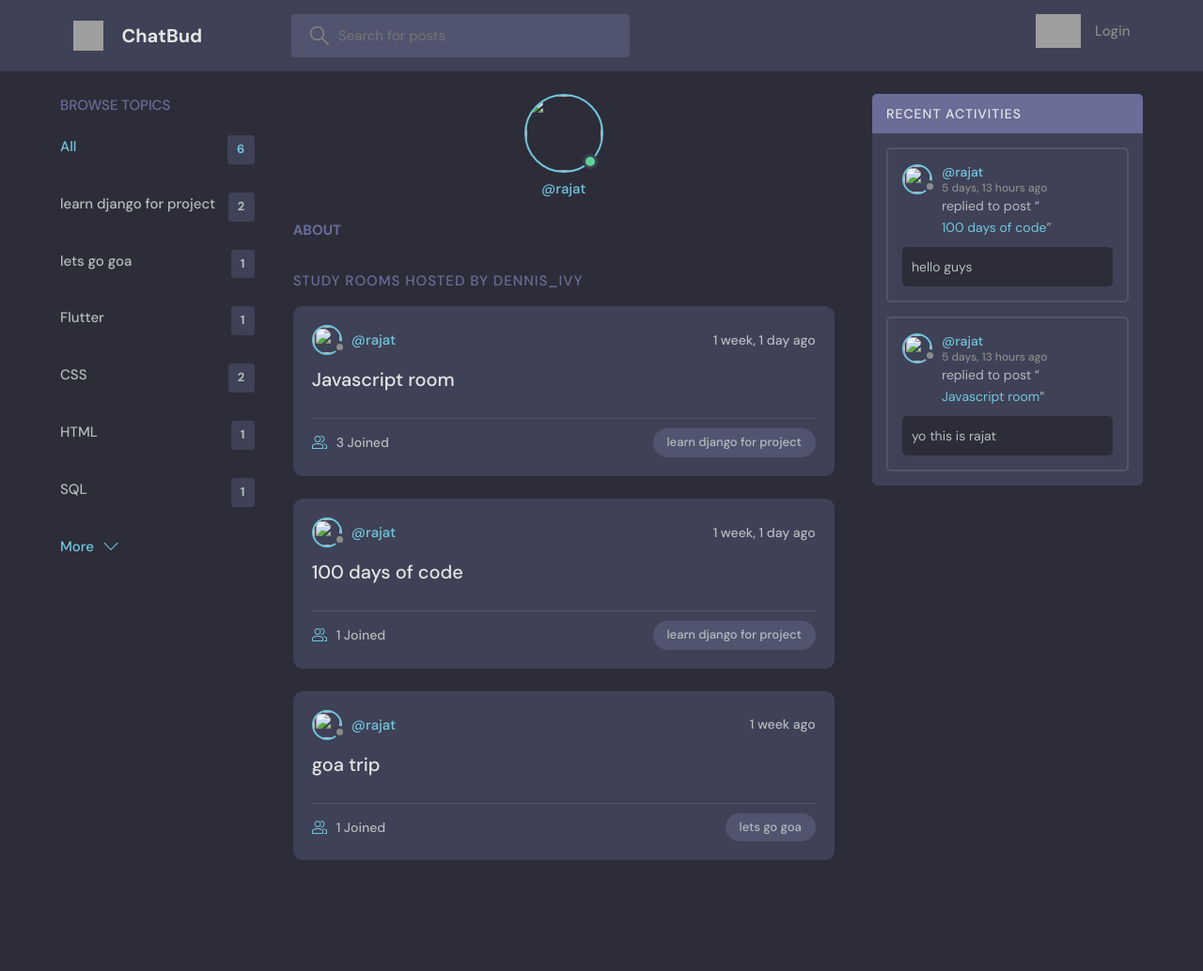
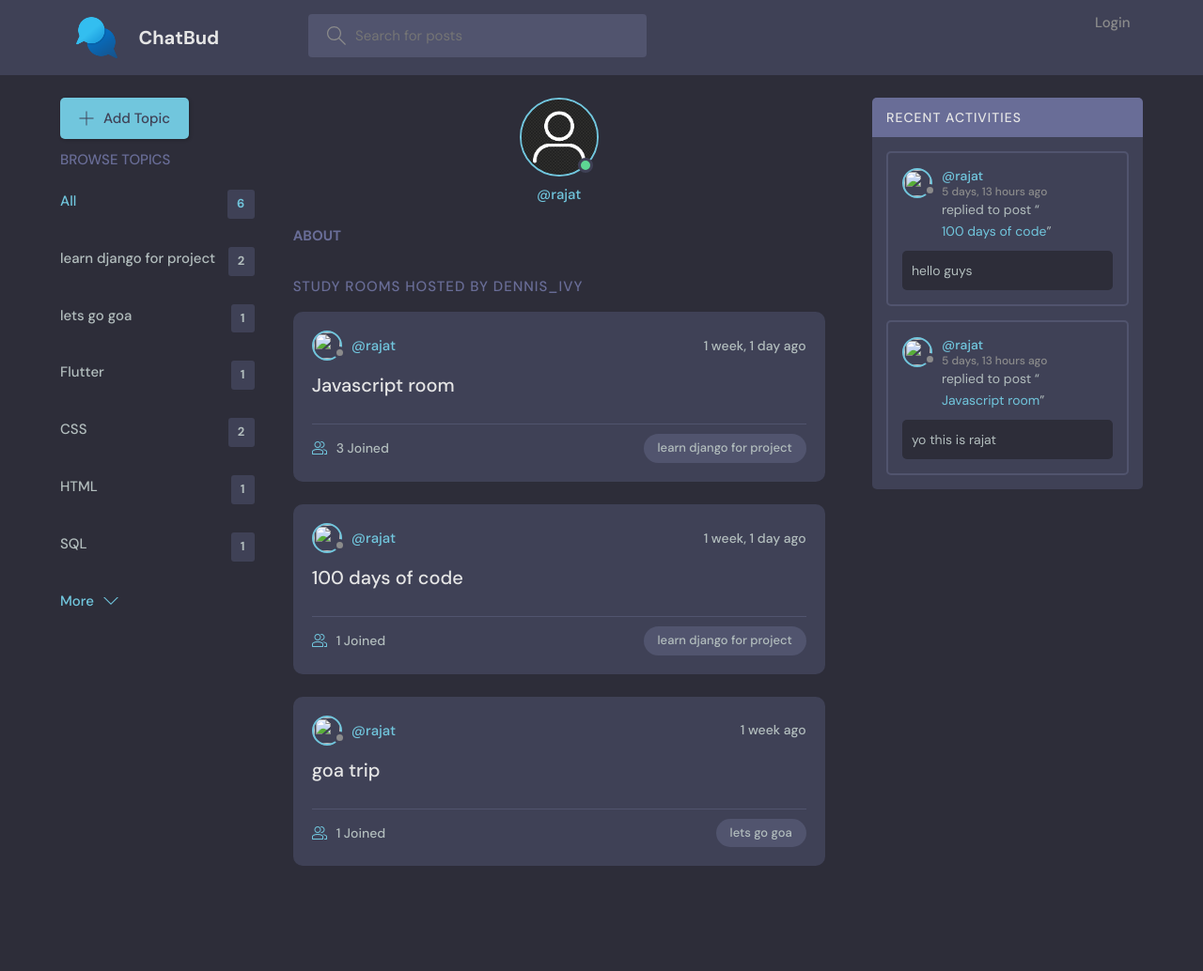
Before and after one commit to rajatverma311201/chatBud, a Django app: page /user-profile/2/ in a window 1280 px wide. Shown: the whole page at 94% size. Before the commit the page ends 916 px from the top, so only its background shows below. Run offline with Django 4.2, Linux system fonts and the light colour scheme; data comes from the database, SQL or seed files in the repository; both versions use the stored data as it was after the commit; grey boxes are pictures that could not be loaded.

Commit message:
added create topic feature

```diff
--- a/base/templates/base/profile.html
+++ b/base/templates/base/profile.html
@@ -1,6 +1,4 @@
-{% extends 'main.html' %}
-
-{% block content %}
+{% extends 'main.html' %} {% block content %} {% load static %}
 <main class="profile-page layout layout--3">
   <div class="container">
     <!-- Topics Start -->
@@ -12,33 +10,30 @@
       <div class="profile">
         <div class="profile__avatar">
           <div class="avatar avatar--large active">
-            <img src="{{user.avatar.url}}" />
+            <img src="{% static 'images/user-img.png' %}" />
           </div>
         </div>
         <div class="profile__info">
           <h3>{{user.name}}</h3>
           <p>@{{user.username}}</p>
           {% if request.user == user %}
-          <a href="{% url 'updateUser' %}" class="btn btn--main btn--pill">Edit Profile</a>
+          <a href="{% url 'updateUser' %}" class="btn btn--main btn--pill"
+            >Edit Profile</a
+          >
           {% endif %}
         </div>
         <div class="profile__about">
           <h3>About</h3>
-          <p>
-            {{user.bio}}
-          </p>
+          <p>{{user.bio}}</p>
         </div>
       </div>
 
       <div class="roomList__header">
         <div>
-          <h2>Study Rooms Hosted by dennis_ivy</a>
-          </h2>
+          <h2>Study Rooms Hosted by dennis_ivy</h2>
         </div>
       </div>
       {% include 'base/feed_component.html' %}
-
-
     </div>
     <!-- Room List End -->
 
--- a/base/templates/base/topic_component.html
+++ b/base/templates/base/topic_component.html
@@ -1,5 +1,35 @@
 <div class="topics">
   <div class="topics__header">
+    <div class="btn btn--main create-topic">
+      <svg
+        version="1.1"
+        xmlns="http://www.w3.org/2000/svg"
+        width="32"
+        height="32"
+        viewBox="0 0 32 32"
+      >
+        <title>add</title>
+        <path
+          d="M16.943 0.943h-1.885v14.115h-14.115v1.885h14.115v14.115h1.885v-14.115h14.115v-1.885h-14.115v-14.115z"
+        ></path>
+      </svg>
+      Add Topic
+    </div>
+    <form
+      action="{% url 'createTopic'%}"
+      method="post"
+      class="create-topic-field hidden-topic"
+    >
+      {% csrf_token %}
+      <input
+        type="text"
+        name="topic"
+        id="topic"
+        value=""
+        placeholder="Enter Topic..."
+      />
+      <input type="submit" value="+" class="btn btn--main" />
+    </form>
     <h2>Browse Topics</h2>
   </div>
   <ul class="topics__list">
--- a/base/urls.py
+++ b/base/urls.py
@@ -13,5 +13,6 @@
     path('delete-room/<str:pk>/', views.deleteRoom, name="deleteRoom"),
     path('delete-message/<str:pk>/', views.deleteMessage, name="deleteMessage"),
     path('user-profile/<str:pk>/', views.userProfile, name="userProfile"),
-    path('update-user/', views.updateUser, name="updateUser")
+    path('update-user/', views.updateUser, name="updateUser"),
+    path('create-topic/', views.createTopic, name="createTopic"),
 ]
--- a/base/views.py
+++ b/base/views.py
@@ -24,6 +24,7 @@
     topics = Topic.objects.all()
     # print(topics)
     room_messages = Message.objects.all()[:4]
+    print(room_messages)
 
     context = {'rooms': rooms, 'topics': topics,
                'room_messages': room_messages}
@@ -66,6 +67,7 @@
         # if form.is_valid():
         #     print("hello")
         #     form.save()
+
         room = Room.objects.create(
             host=request.user,
             name=request.POST.get('name'),
@@ -76,6 +78,17 @@
 
     context = {'form': form, 'topics': topics}
     return render(request, 'base/room_form.html', context)
+
+
+@login_required(login_url='/login')
+def createTopic(request):
+    if request.method == "POST":
+        topic = request.POST.get('topic').strip()
+        if topic != "":
+            Topic.objects.create(
+                name=topic
+            )
+        return redirect('home')
 
 
 @login_required(login_url='/login')
--- a/static/js/script.js
+++ b/static/js/script.js
@@ -44,6 +44,13 @@
 
 // Menu
 
+const createTopic = document.querySelector(".create-topic");
+const createTopicField = document.querySelector(".create-topic-field");
+
+createTopic.addEventListener("click", () => {
+  createTopicField.classList.remove("hidden-topic");
+});
+
 const dropdownMenu = document.querySelector(".dropdown-menu");
 const dropdownButton = document.querySelector(".dropdown-button");
 
--- a/static/styles/style.css
+++ b/static/styles/style.css
@@ -284,8 +297,8 @@
 }
 
 .header__logo > img {
-  height: 3.2rem;
-  width: 3.2rem;
+  height: 5rem;
+  width: 5rem;
 }
 
 .header__logo > h1 {
@@ -565,6 +578,7 @@
   text-transform: uppercase;
   font-weight: 500;
   color: var(--color-dark-light);
+  margin-top: 1rem;
 }
 
 .topics__list {
@@ -619,6 +633,25 @@
 /*==============================
 =>  Room List
 ================================*/
+.roomList {
+  overflow-y: auto;
+  height: 110vh;
+  padding-right: 10px;
+}
+
+.roomList::-webkit-scrollbar {
+  width: 0.75rem;
+}
+
+.roomList::-webkit-scrollbar-track {
+  box-shadow: inset 0 0 6px rgba(0, 0, 0, 0.3);
+}
+
+.roomList::-webkit-scrollbar-thumb {
+  background-color: var(--color-dark-medium);
+  border-radius: 10px;
+  /* outline: 1px solid slategrey; */
+}
 
 .roomList__header {
   display: flex;
--- a/templates/main.html
+++ b/templates/main.html
@@ -7,6 +7,11 @@
     <meta name="viewport" content="width=device-width, initial-scale=1.0" />
     <link rel="shortcut icon" href="assets/favicon.ico" type="image/x-icon" />
     <link rel="stylesheet" href="{% static 'styles/style.css' %}" />
+    <link
+      rel="shortcut icon"
+      href="{% static 'images/logo.png' %}"
+      type="image/x-icon"
+    />
     <title>ChatBud - Find study partners around the world!</title>
   </head>
 
--- a/templates/navbar.html
+++ b/templates/navbar.html
@@ -2,7 +2,7 @@
 <header class="header header--loggedIn">
   <div class="container">
     <a href="{% url 'home' %}" class="header__logo">
-      <img src="{% static 'images/logo.svg' %}" />
+      <img src="{% static 'images/logo.png' %}" />
       <h1>ChatBud</h1>
     </a>
     <form class="header__search" method="GET" action="{% url 'home' %}">
@@ -28,7 +28,7 @@
       <div class="header__user">
         <a href="{%url 'userProfile' user.id%}">
           <div class="avatar avatar--medium active">
-            <img src="{{request.user.avatar.url}}" />
+            <img src="{% static 'images/user-img.png' %}" />
           </div>
           <p>
             {{request.user.username}} <span>@{{request.user.username}}</span>
@@ -51,7 +51,6 @@
 
       <!-- Not Logged In -->
       <a href="{% url 'login' %}">
-        <img src="{% static 'images/avatar.svg' %}" />
         <p>Login</p>
       </a>
       {% endif %}
```
Also changed, not shown: other parts of static/styles/style.css (+42 -0 lines), db.sqlite3, static/images/logo.png (added), static/images/user-img.png (added).
